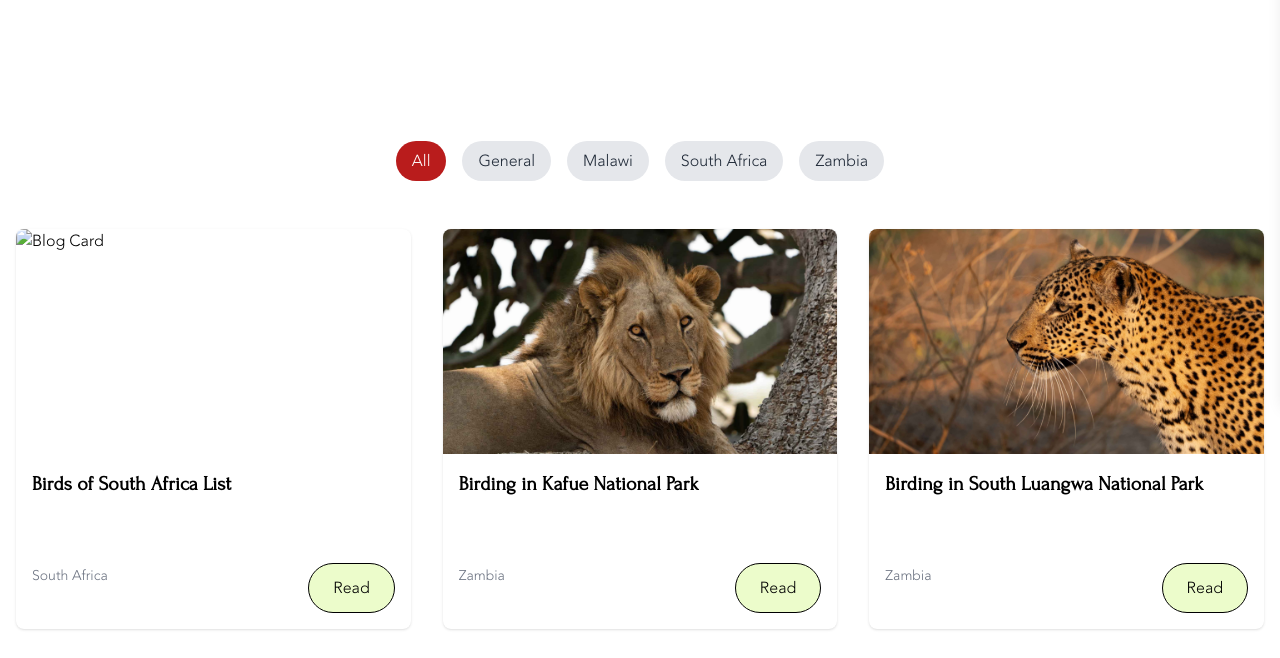
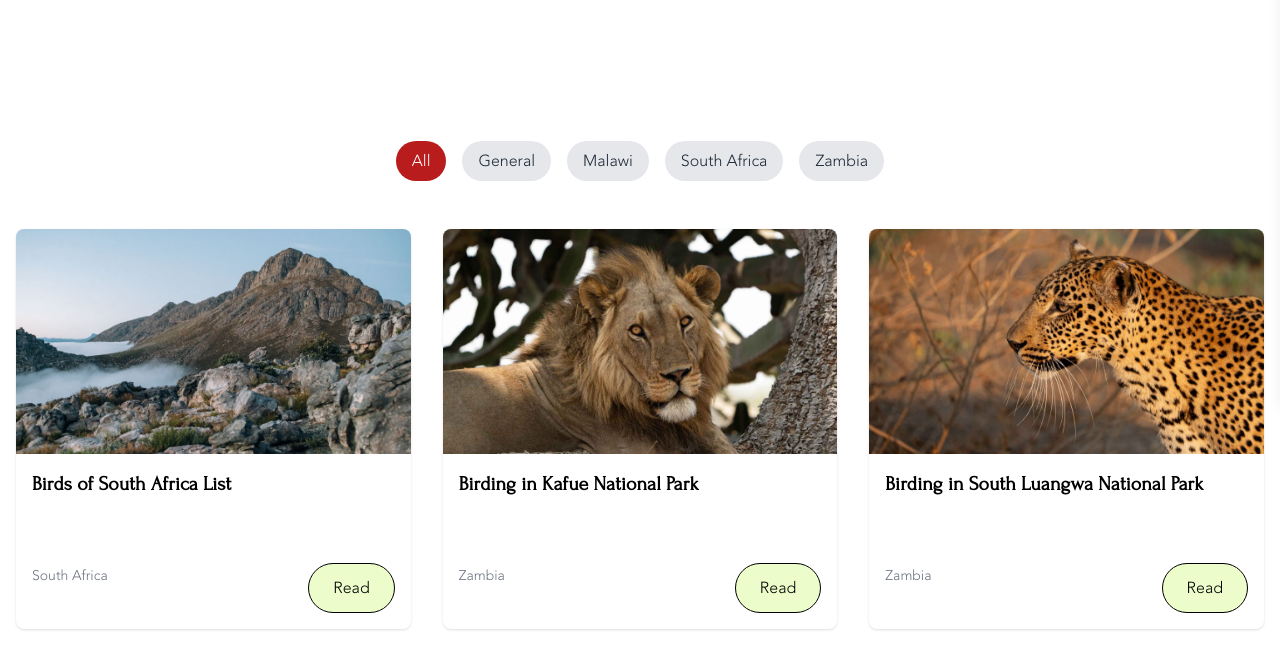
Before and after one commit to Monkeygene/nyonisafaris, a plain HTML site: page blog.html in a window 1280 px wide. Shown: the part 399-1057 px from the top of the page. Drawn offline with nearby package versions, Linux system fonts and the light colour scheme; files whose address does not match are found by name.

Commit message:
pic added

```diff
--- a/blog.html
+++ b/blog.html
@@ -198,7 +198,7 @@
 
     <!-- Birding in Western Cape List -->
     <div class="blog-card bg-white rounded-lg shadow overflow-hidden flex flex-col h-[400px]" data-category="south-africa">
-      <img src="assets/images/sample3.jpg" alt="Blog Card" class="w-full h-[225px] object-cover">
+      <img src="assets/images/south-africa/western-cape/cederberg.jpg" alt="Blog Card" class="w-full h-[225px] object-cover">
       <div class="p-4 flex flex-col flex-grow">
         <h2 class="text-xl font-bold mb-2">Birds of South Africa List</h2>
         <div class="mt-auto flex items-center justify-between">
```
